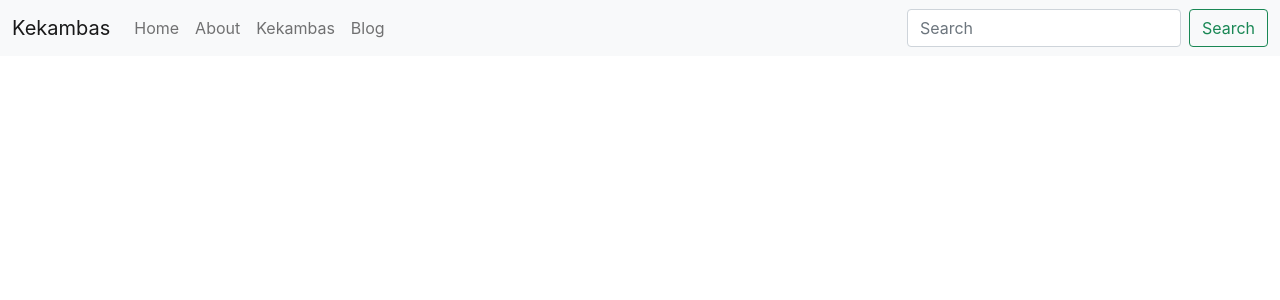
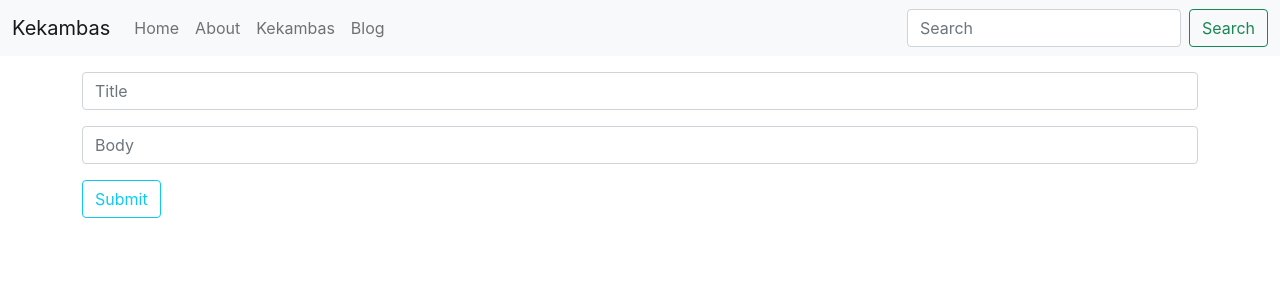
Before and after one commit to bstanton773/react-intro, a React (Create React App) app: page /createpost in a window 1280 px wide. Shown: the top 300 px of the page. Built offline with nearby package versions, Linux system fonts and the light colour scheme.

Commit message:
Create Post

```diff
--- a/src/App.js
+++ b/src/App.js
@@ -3,6 +3,7 @@ import {Switch, Route} from 'react-router-dom';
 import Navbar from './components/Navbar';
 import About from './views/About';
 import Blog from './views/Blog';
+import CreatePost from './views/CreatePost';
 import Home from './views/Home';
 import PostDetail from './views/PostDetail';
 
@@ -61,6 +62,7 @@ export default class App extends Component {
               <Blog />
             </Route>
             <Route exact path='/blog/:id' render={({ match }) => <PostDetail match={match} />} />
+            <Route exact path='/createpost' render={() => <CreatePost />} />
           </Switch>
         </main>
       </div>
--- a/src/views/Blog.js
+++ b/src/views/Blog.js
@@ -1,4 +1,5 @@
 import React, { Component } from 'react'
+import { Link } from 'react-router-dom';
 import Post from '../components/Post';
 
 export default class Blog extends Component {
@@ -25,6 +26,7 @@ export default class Blog extends Component {
         return (
             <div>
                 <h1>Kekambas Blog</h1>
+                <Link to='/createpost'><button className='btn btn-primary'>Create Post</button></Link>
                 {this.state.posts.map((post, index) => <Post post={post} key={index}/>)}
 
             </div>
--- /dev/null
+++ b/src/views/CreatePost.js
@@ -0,0 +1,51 @@
+import React, { Component } from 'react'
+import { Redirect } from 'react-router-dom'
+
+export default class CreatePost extends Component {
+    constructor(){
+        super();
+
+        this.state = {
+            redirect: null
+        }
+    }
+
+    createPost = (e) =>{
+        e.preventDefault();
+        let postTitle = e.target.title.value;
+        let postBody = e.target.body.value;
+        console.log(postTitle, postBody);
+        fetch('http://localhost:5000/api/posts', {
+            method: 'POST',
+            headers: {
+                'Content-Type': 'application/json',
+                'Accept': '*/*'
+            },
+            body: JSON.stringify({
+                "title": postTitle,
+                "body": postBody,
+                "user_id": 1
+            })
+        }).then(res => res.json())
+            .then(data => {
+                this.setState({
+                    redirect: `/blog/${data.id}`
+                }
+            )
+            })
+    }
+    render() {
+        if (this.state.redirect){
+            return <Redirect to={this.state.redirect} />
+        }
+        return (
+            <div>
+                <form onSubmit={(e) => this.createPost(e)}>
+                    <input type="text" className='form-control mt-3' name='title' placeholder='Title' />
+                    <input type='text' className='form-control mt-3' name='body' placeholder='Body' />
+                    <button type='submit' className='btn btn-outline-info mt-3'>Submit</button>
+                </form>
+            </div>
+        )
+    }
+}
```
